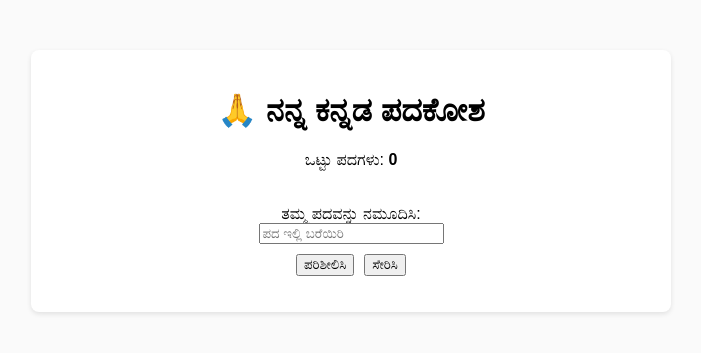
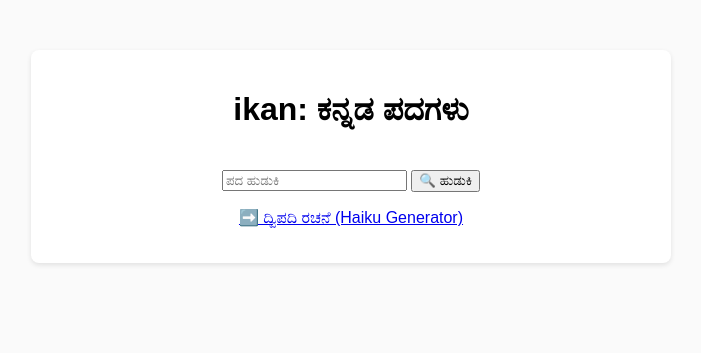
Before and after one commit to hebbarp/ikan, a Flask app: page / in a window 1280 px wide. Shown: the top 353 px of the page, without its empty margins (289-990 px from the left). Run offline with Flask 3, Linux system fonts and the light colour scheme.

Commit message:
Link to Dwipadi gen in main index

```diff
--- a/templates/index.html
+++ b/templates/index.html
@@ -1,33 +1,36 @@
-<!DOCTYPE html>
+<!doctype html>
 <html lang="kn">
 <head>
-  <meta charset="UTF-8">
-  <meta name="viewport" content="width=device-width, initial-scale=1.0">
-  <title>ಕನ್ನಡ ಪದಕೋಶ</title>
+  <meta charset="utf-8">
+  <title>ikan</title>
   <link rel="stylesheet" href="{{ url_for('static', filename='style.css') }}">
 </head>
 <body>
   <main>
-    <h1>🙏 ನನ್ನ ಕನ್ನಡ ಪದಕೋಶ</h1>
-    <p>ಒಟ್ಟು ಪದಗಳು: <strong>{{ count }}</strong></p>
+    <h1>ikan: ಕನ್ನಡ ಪದಗಳು</h1>
 
-    <form method="POST">
-      <label>ತಮ್ಮ ಪದವನ್ನು ನಮೂದಿಸಿ:</label><br>
-      <input type="text" name="word" placeholder="ಪದ ಇಲ್ಲಿ ಬರೆಯಿರಿ">
-      <div class="buttons">
-        <button type="submit">ಪರಿಶೀಲಿಸಿ</button>
-        <button type="submit" name="add">ಸೇರಿಸಿ</button>
-      </div>
+    <form action="/" method="get">
+      <input type="text" name="q" placeholder="ಪದ ಹುಡುಕಿ" value="{{ request.args.get('q','') }}">
+      <button type="submit">🔍 ಹುಡುಕಿ</button>
     </form>
 
-    <p>{{ message }}</p>
+    <p>
+      <a href="{{ url_for('dwipadi') }}">➡️ ದ್ವಿಪದಿ ರಚನೆ (Haiku Generator)</a>
+    </p>
 
-    {% if not_found_word %}
-    <!-- One-click add for the last missing word -->
-    <form method="POST" style="margin-top:8px;">
-      <input type="hidden" name="word" value="{{ not_found_word }}">
-      <button type="submit" name="add">‘{{ not_found_word }}’ ಸೇರಿಸಿ</button>
-    </form>
+    {% if words %}
+      <h2>ಪದಗಳು</h2>
+      <ul>
+        {% for w in words %}
+          <li>{{ w.text }}</li>
+        {% endfor %}
+      </ul>
+    {% elif request.args.get('q') %}
+      <p>ಯಾವುದೂ ಸಿಗಲಿಲ್ಲ.</p>
+      <form method="post" action="/">
+        <input type="hidden" name="word" value="{{ request.args.get('q') }}">
+        <button type="submit">ಸೇರಿಸಿ</button>
+      </form>
     {% endif %}
   </main>
 </body>
```
